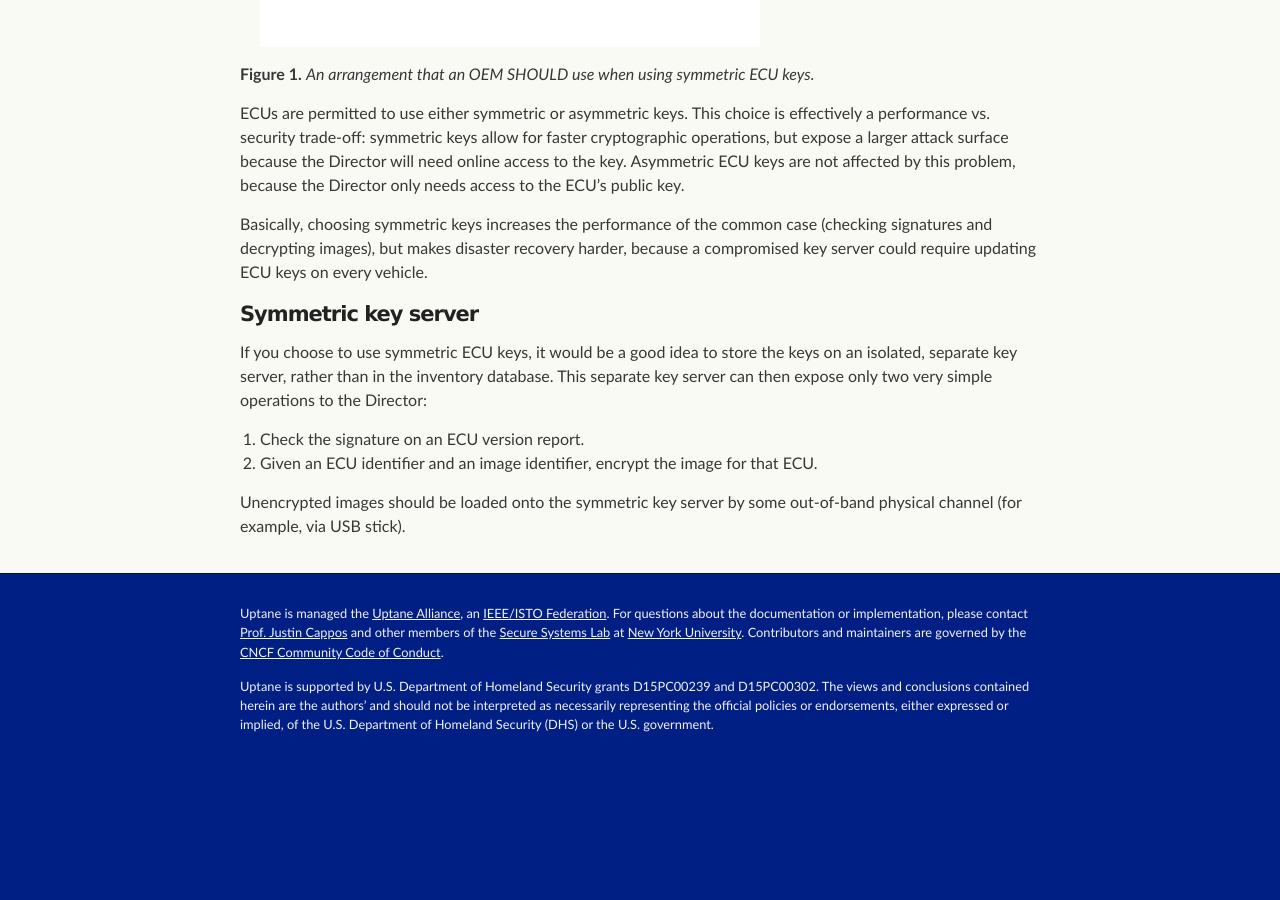
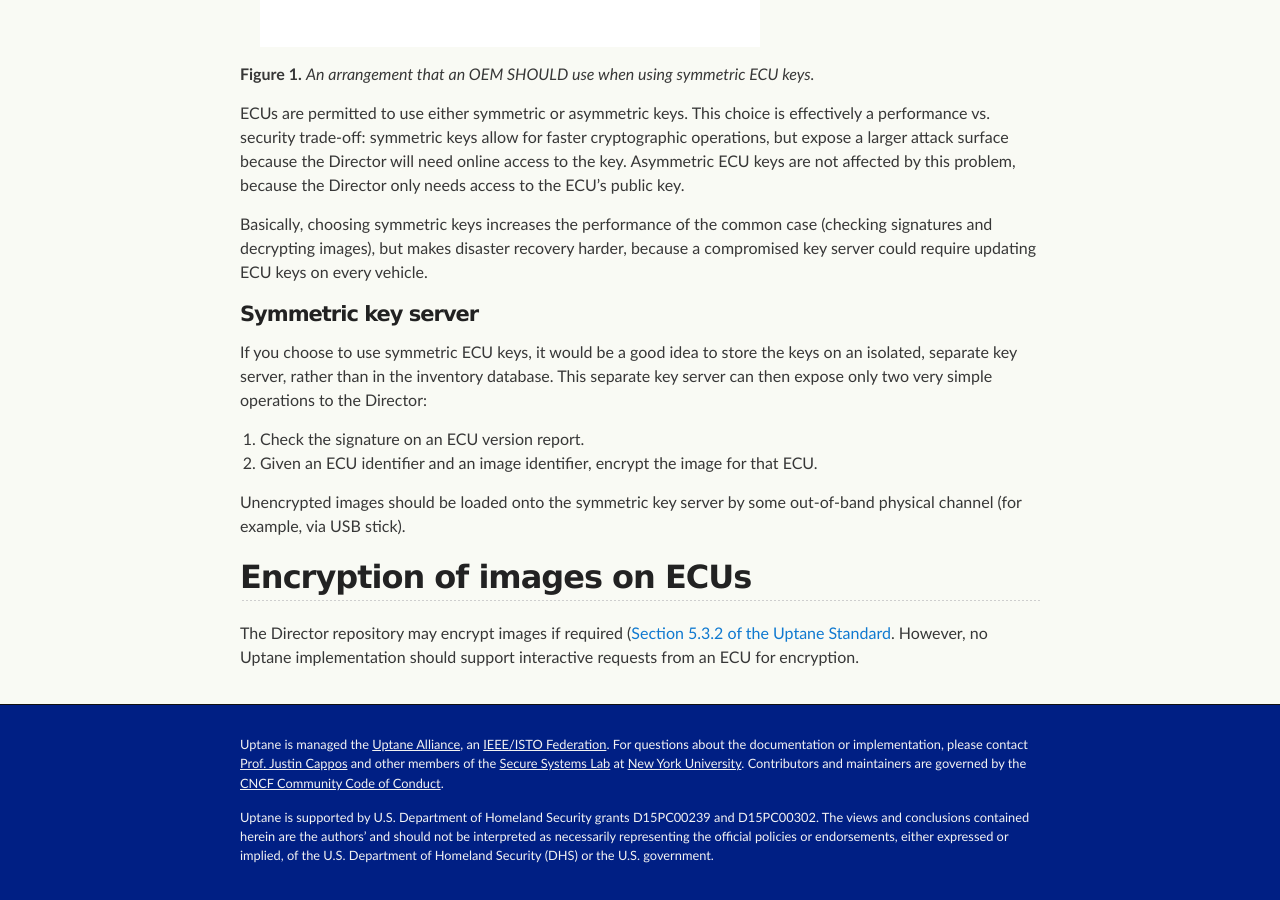
Before and after one commit to uptane/deployment-considerations, a Jekyll site: the page built from ecus.md, in a window 1280 px wide and 900 px high, scrolled down 1682 px. Built offline with Jekyll 4.4.1, drawn with Linux system fonts in a browser that asks for light colours; our own code applies the rules of GitHub Pages for plain Markdown files; before the commit the page ends 2451 px from its top, so only the background shows below that.

Commit message:
Statement on ECU encryption--closes Issue #7
I added the above, based on Ira's recommendation. @iramcdonald, please make sure my wording is correct. I'm not sure I captured this correctly. Recommendations by other are appreciated.

```diff
--- a/ecus.md
+++ b/ecus.md
@@ -45,3 +45,7 @@ If you choose to use symmetric ECU keys, it would be a good idea to store the ke
 2. Given an ECU identifier and an image identifier, encrypt the image for that ECU.
 
 Unencrypted images should be loaded onto the symmetric key server by some out-of-band physical channel (for example, via USB stick).
+
+## Encryption of images on ECUs
+
+The Director repository may encrypt images if required ([Section 5.3.2 of the Uptane Standard](https://github.com/uptane/uptane-standard/blob/master/uptane-standard.md#director-repository-director_repository). However, no Uptane implementation should support interactive requests from an ECU for encryption.
```
